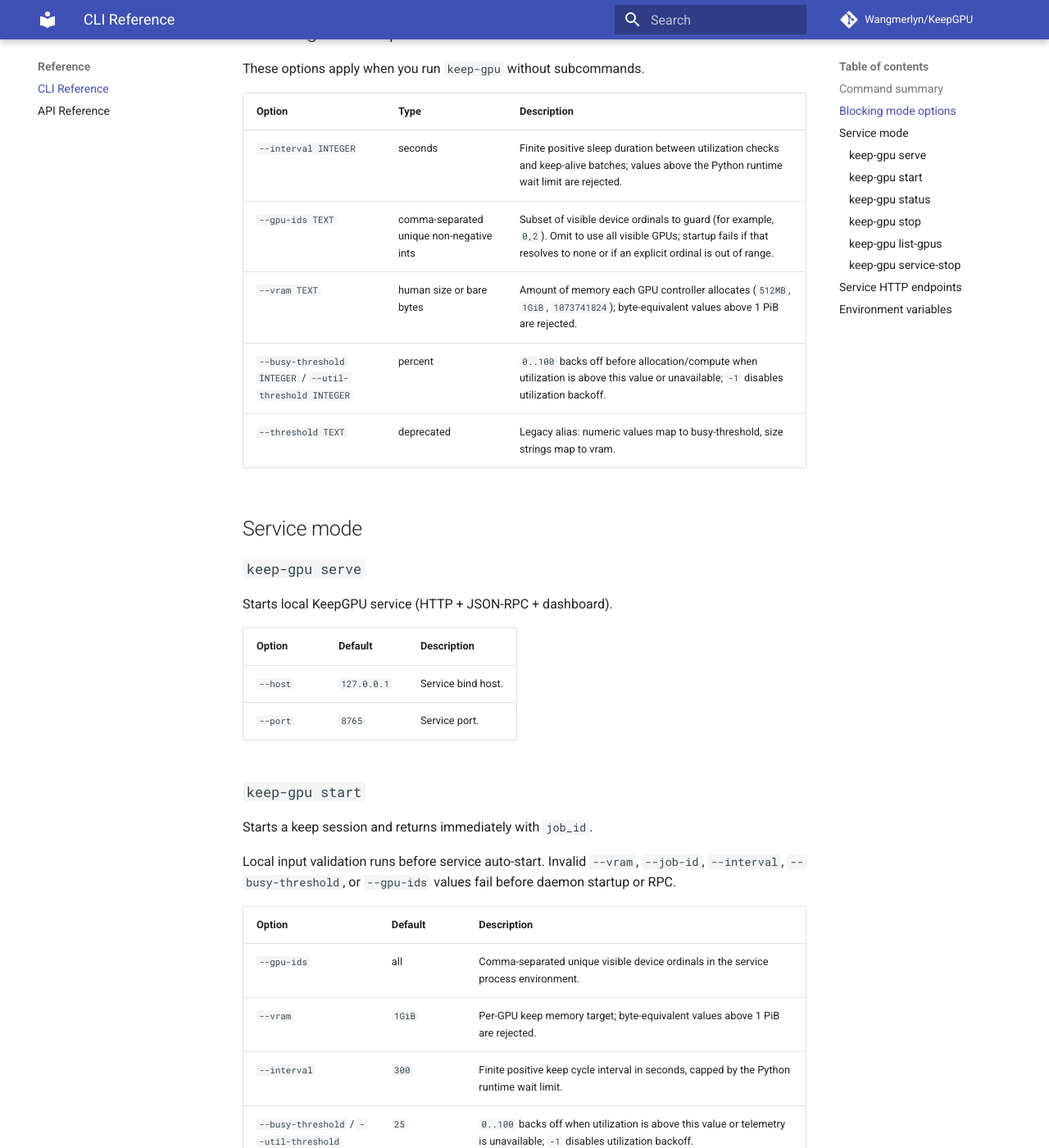
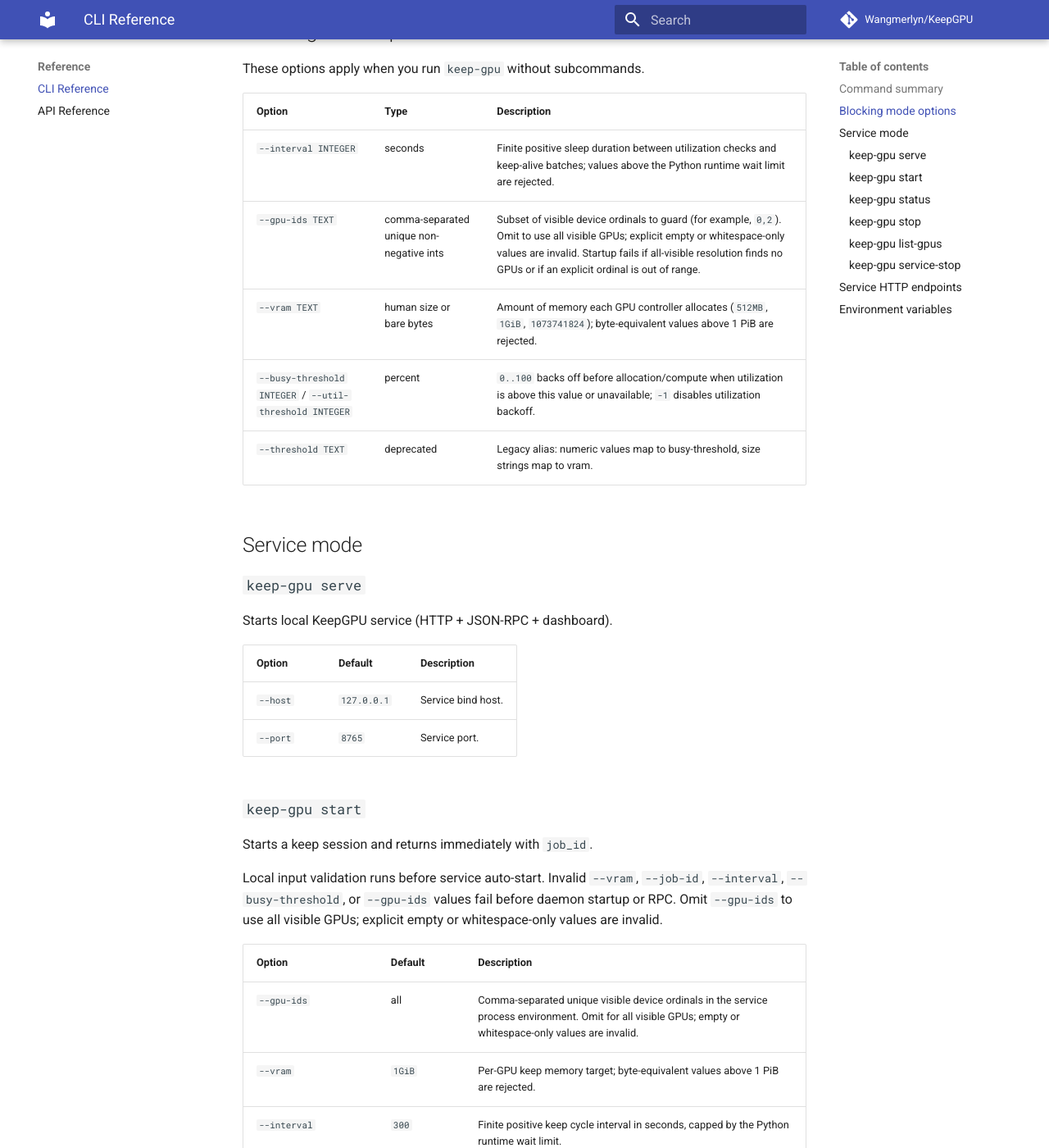
Before and after one commit to Wangmerlyn/KeepGPU, an MkDocs documentation site: the page built from docs/reference/cli.md, in a window 1280 px wide and 1400 px high, scrolled down 518 px. Shown: the whole window at 82% size. Built offline with MkDocs 1.6.1 and Material for MkDocs 9.7.7, drawn with Linux system fonts in a browser that asks for light colours; comment, search, counter and statistics services are not loaded.

Commit message:
fix(cli): reject empty gpu id selections

```diff
--- a/docs/reference/cli.md
+++ b/docs/reference/cli.md
@@ -21,7 +21,7 @@ These options apply when you run `keep-gpu` without subcommands.
 | Option | Type | Description |
 | --- | --- | --- |
 | `--interval INTEGER` | seconds | Finite positive sleep duration between utilization checks and keep-alive batches; values above the Python runtime wait limit are rejected. |
-| `--gpu-ids TEXT` | comma-separated unique non-negative ints | Subset of visible device ordinals to guard (for example, `0,2`). Omit to use all visible GPUs; startup fails if that resolves to none or if an explicit ordinal is out of range. |
+| `--gpu-ids TEXT` | comma-separated unique non-negative ints | Subset of visible device ordinals to guard (for example, `0,2`). Omit to use all visible GPUs; explicit empty or whitespace-only values are invalid. Startup fails if all-visible resolution finds no GPUs or if an explicit ordinal is out of range. |
 | `--vram TEXT` | human size or bare bytes | Amount of memory each GPU controller allocates (`512MB`, `1GiB`, `1073741824`); byte-equivalent values above 1 PiB are rejected. |
 | `--busy-threshold INTEGER` / `--util-threshold INTEGER` | percent | `0..100` backs off before allocation/compute when utilization is above this value or unavailable; `-1` disables utilization backoff. |
 | `--threshold TEXT` | deprecated | Legacy alias: numeric values map to busy-threshold, size strings map to vram. |
@@ -43,11 +43,12 @@ Starts a keep session and returns immediately with `job_id`.
 
 Local input validation runs before service auto-start. Invalid `--vram`,
 `--job-id`, `--interval`, `--busy-threshold`, or `--gpu-ids` values fail before
-daemon startup or RPC.
+daemon startup or RPC. Omit `--gpu-ids` to use all visible GPUs; explicit empty
+or whitespace-only values are invalid.
 
 | Option | Default | Description |
 | --- | --- | --- |
-| `--gpu-ids` | all | Comma-separated unique visible device ordinals in the service process environment. |
+| `--gpu-ids` | all | Comma-separated unique visible device ordinals in the service process environment. Omit for all visible GPUs; empty or whitespace-only values are invalid. |
 | `--vram` | `1GiB` | Per-GPU keep memory target; byte-equivalent values above 1 PiB are rejected. |
 | `--interval` | `300` | Finite positive keep cycle interval in seconds, capped by the Python runtime wait limit. |
 | `--busy-threshold` / `--util-threshold` | `25` | `0..100` backs off when utilization is above this value or telemetry is unavailable; `-1` disables utilization backoff. |
```
Also changed, not shown: AGENTS.md (+2 -0 lines), README.md (+1 -1 lines), docs/guides/cli.md (+4 -2 lines), docs/plans/reject-empty-cli-gpu-ids.md (added, +31 -0 lines), 3 other files.
